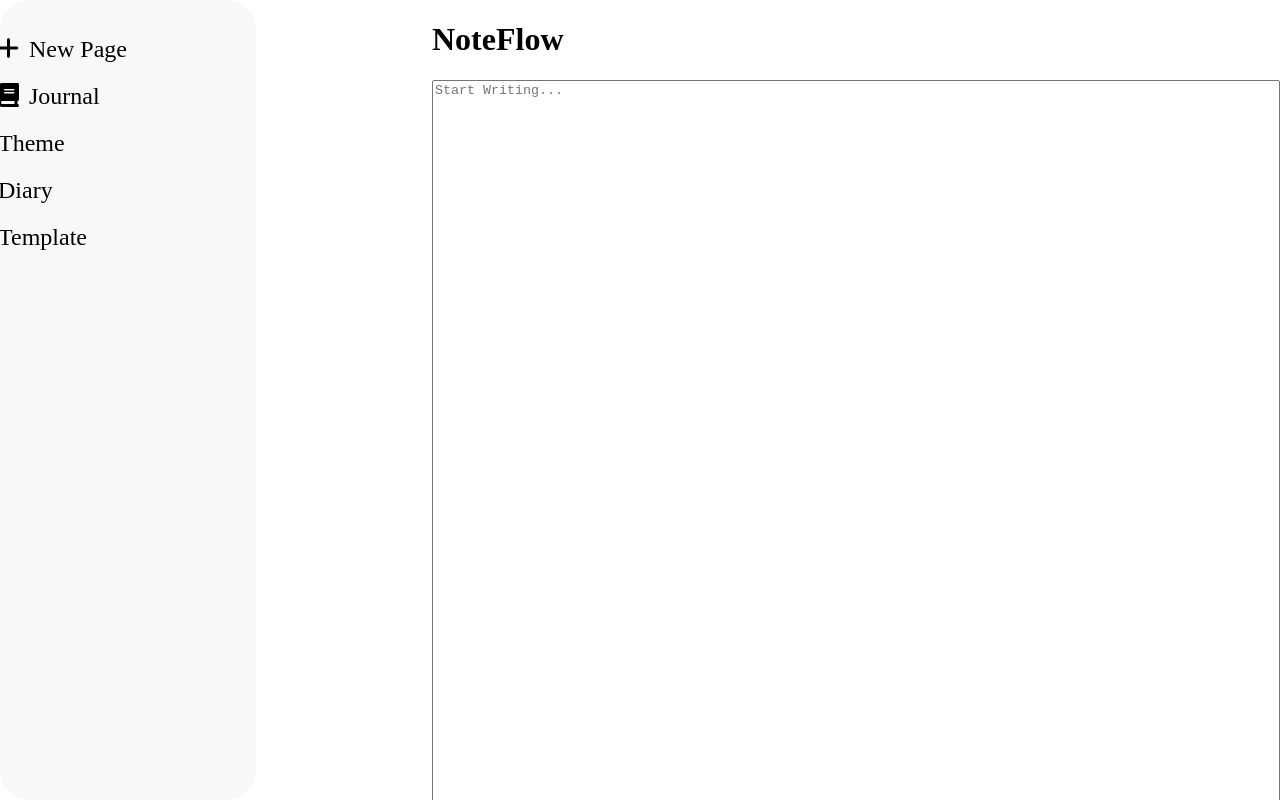
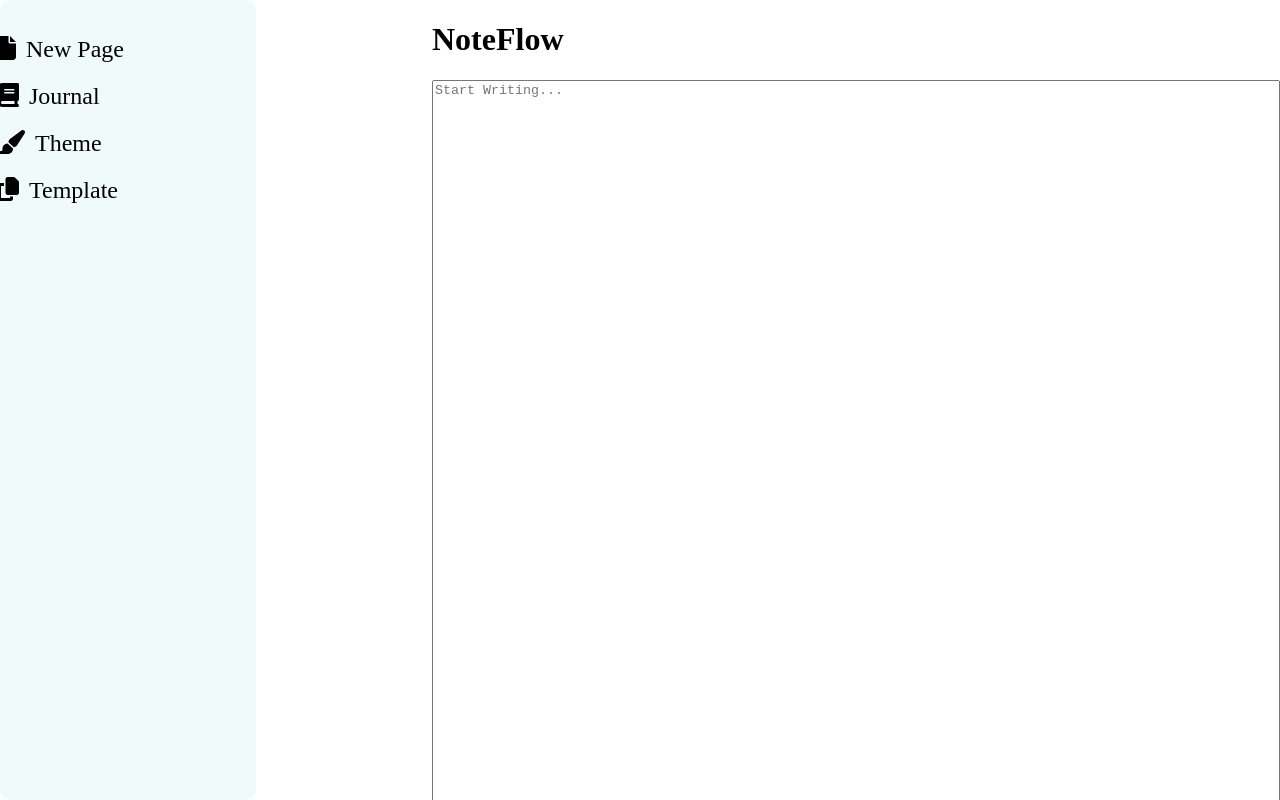
Before and after one commit to Octrainn/NoteFlowAI, a React (Vite) app: page / in a window 1280 px wide. Shown: the top 800 px of the page. Built offline with nearby package versions, Linux system fonts and the light colour scheme.

Commit message:
made sidebar more asthetically pleasing, icons added, maybe update them, right bar tommorow

```diff
--- a/src/CSS Files/Navbar.css
+++ b/src/CSS Files/Navbar.css
@@ -1,7 +1,7 @@
 #root {
-    --nice-color: #F8F8F8;
+    --side-bar-color: #f1fafa;
     --text-size: 1.5rem;
-    --highlight-color: #e7e4e4;
+    --highlight-color: #e4e6e7;
     --darker-highlight-color: #d8d5d5;
 
 }
@@ -11,6 +11,7 @@ body{
     padding: 0;
     box-sizing: border-box;
     font-family: 'Playfair Display', serif;
+
 }
 
 .nav-container {
@@ -20,8 +21,8 @@ body{
     height: 100%;
     width: 20%;
 
-    background-color: var(--nice-color);
-    border-radius: 30px;
+    background-color: var(--side-bar-color);
+    border-radius: 10px;
     flex: 1;
     position: fixed;
 }
--- a/src/Navbar.jsx
+++ b/src/Navbar.jsx
@@ -1,14 +1,14 @@
 import React from "react";
 import "./CSS Files/Navbar.css";
 import { FontAwesomeIcon } from '@fortawesome/react-fontawesome';
-import { faPlus, faBook } from '@fortawesome/free-solid-svg-icons';
+import { faPlus, faBook, faFile, faPaintBrush, faCopy} from '@fortawesome/free-solid-svg-icons';
 
 function Navbar() {
     const list = [
         "New Page",
         "Journal",
         "Theme",
-        "Diary",
+
         "Template"
     ];
 
@@ -19,8 +19,13 @@ function Navbar() {
                     {list.map(item => (
                         <li className="elements" key={item}>
                             <span className="icon-text">
-                                {item === "New Page" && <FontAwesomeIcon icon={faPlus} className="plus-icons" />}
+                                {item === "New Page" && <FontAwesomeIcon icon={faFile} className="plus-icons" />}
                                 {item === "Journal" && <FontAwesomeIcon icon={faBook} className="plus-icons" />}
+                                {item === "Theme" && <FontAwesomeIcon icon={faPaintBrush} className="plus-icons" />}
+                                {item === "Template" && <FontAwesomeIcon icon={faCopy} className="plus-icons" />}
+
+
+
                                 {item}
                             </span>
                         </li>
```
